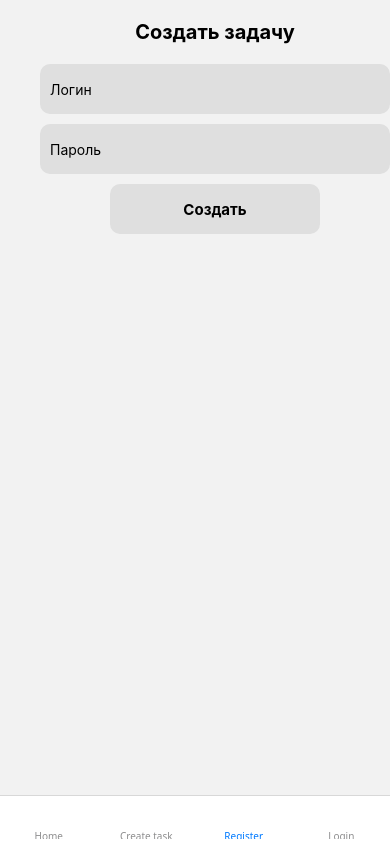
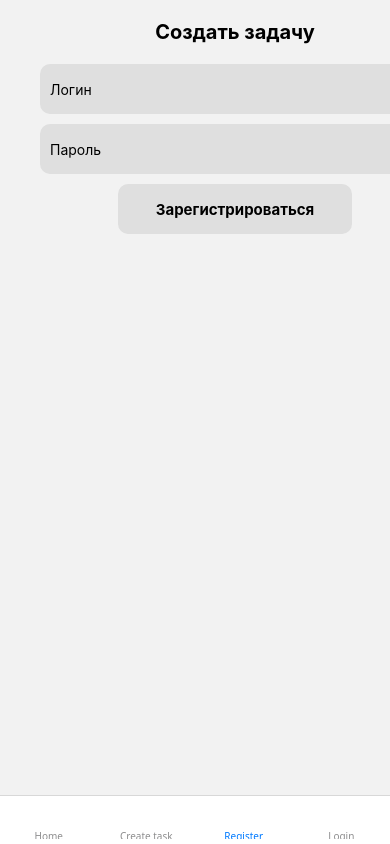
Before and after one commit to BikbaevR/day-time-count, a React Native app in the folder my_super_app/: screen /Register in a window 390 px wide. Built offline with nearby package versions, Linux system fonts and the light colour scheme.

Commit message:
регистрация

```diff
--- a/my_super_app/app/auth/AuthContext.js
+++ b/my_super_app/app/auth/AuthContext.js
@@ -1,7 +1,7 @@
 import {createContext, useState} from "react";
 import { logger } from '../static_scripts/tools/logger'
 import * as SecureStore from "expo-secure-store";
-import {saveToSecureStore} from "../secureStore/SecureStore";
+import {deleteFromSecureStore, saveToSecureStore} from "../secureStore/SecureStore";
 import {generateId} from "../static_scripts/tools/Tools";
 
 export const AuthContext = createContext();
@@ -61,7 +61,7 @@ export const AuthProvider = ({ children }) => {
     const logout = () => {
         setAuthorized(false);
         setUser(null)
-
+        deleteFromSecureStore('userToken').then(r => {logger.writeLog("Пользователь разлогинился")})
     }
 
     const _checkLoginName = (loginName) => {
--- a/my_super_app/app/components/homePage/HomePage.jsx
+++ b/my_super_app/app/components/homePage/HomePage.jsx
@@ -1,6 +1,6 @@
 
-import {View, SafeAreaView, Text, StyleSheet, Dimensions, ScrollView, Button} from 'react-native'
-import {useContext, useState} from "react";
+import {View, SafeAreaView, Text, StyleSheet, Dimensions, ScrollView, Button, TouchableOpacity} from 'react-native'
+import React, {useContext, useState} from "react";
 import {TaskContext} from "../taskContext/TaskContext";
 import {TaskCard} from "../taskCard/TaskCard";
 import Carousel from "../carousel/Carousel";
@@ -16,11 +16,12 @@ export const HomePage = () => {
         <ScrollView contentContainerStyle={{gap:10}}>
             <SafeAreaView style={styles.container}>
 
-
                 {authorized ? (
                     <>
                         <Text style={styles.mainText}>Вы авторизованы - {user}</Text>
-                        <Button title="Выйти" onPress={() => logout()} />
+                        <TouchableOpacity style={styles.button} onPress={logout}>
+                            <Text style={styles.buttonText}>Выйти</Text>
+                        </TouchableOpacity>
                     </>
                 ) : (
                     <Text></Text>
@@ -68,5 +69,19 @@ const styles = StyleSheet.create({
         marginTop: 20,
         fontSize: 20,
         textAlign: 'center',
-    }
+    },
+    button: {
+        paddingHorizontal: 20,
+        paddingVertical: 12,
+        backgroundColor: '#dfdfdf',
+        width: '60%',
+        height: 50,
+        borderRadius: 10,
+        justifyContent: 'center',
+        alignItems: 'center',
+    },
+    buttonText: {
+        fontSize: 15,
+        fontWeight: 'bold',
+    },
 })
--- a/my_super_app/app/components/login/Login.jsx
+++ b/my_super_app/app/components/login/Login.jsx
@@ -42,7 +42,7 @@ export const Login = () => {
 
                 <View style={styles.buttonContainer}>
                     <TouchableOpacity style={styles.button} onPress={handleSubmit}>
-                        <Text style={styles.buttonText}>Создать</Text>
+                        <Text style={styles.buttonText}>Войти</Text>
                     </TouchableOpacity>
                 </View>
             </View>
@@ -55,7 +55,8 @@ const styles = StyleSheet.create({
     container: {
         width: Dimensions.get('window').width,
         height: Dimensions.get('window').height,
-        paddingHorizontal: 20,
+        marginLeft: 20,
+        marginRight: 20,
     },
     input: {
         height: 50,
--- a/my_super_app/app/components/register/Register.jsx
+++ b/my_super_app/app/components/register/Register.jsx
@@ -38,7 +38,7 @@ export const Register = () => {
 
                 <View style={styles.buttonContainer}>
                     <TouchableOpacity style={styles.button} onPress={handleSubmit}>
-                        <Text style={styles.buttonText}>Создать</Text>
+                        <Text style={styles.buttonText}>Зарегистрироваться</Text>
                     </TouchableOpacity>
                 </View>
             </View>
@@ -46,12 +46,12 @@ export const Register = () => {
     )
 }
 
-
 const styles = StyleSheet.create({
     container: {
         width: Dimensions.get('window').width,
         height: Dimensions.get('window').height,
-        paddingHorizontal: 20,
+        marginLeft: 20,
+        marginRight: 20,
     },
     input: {
         height: 50,
```
